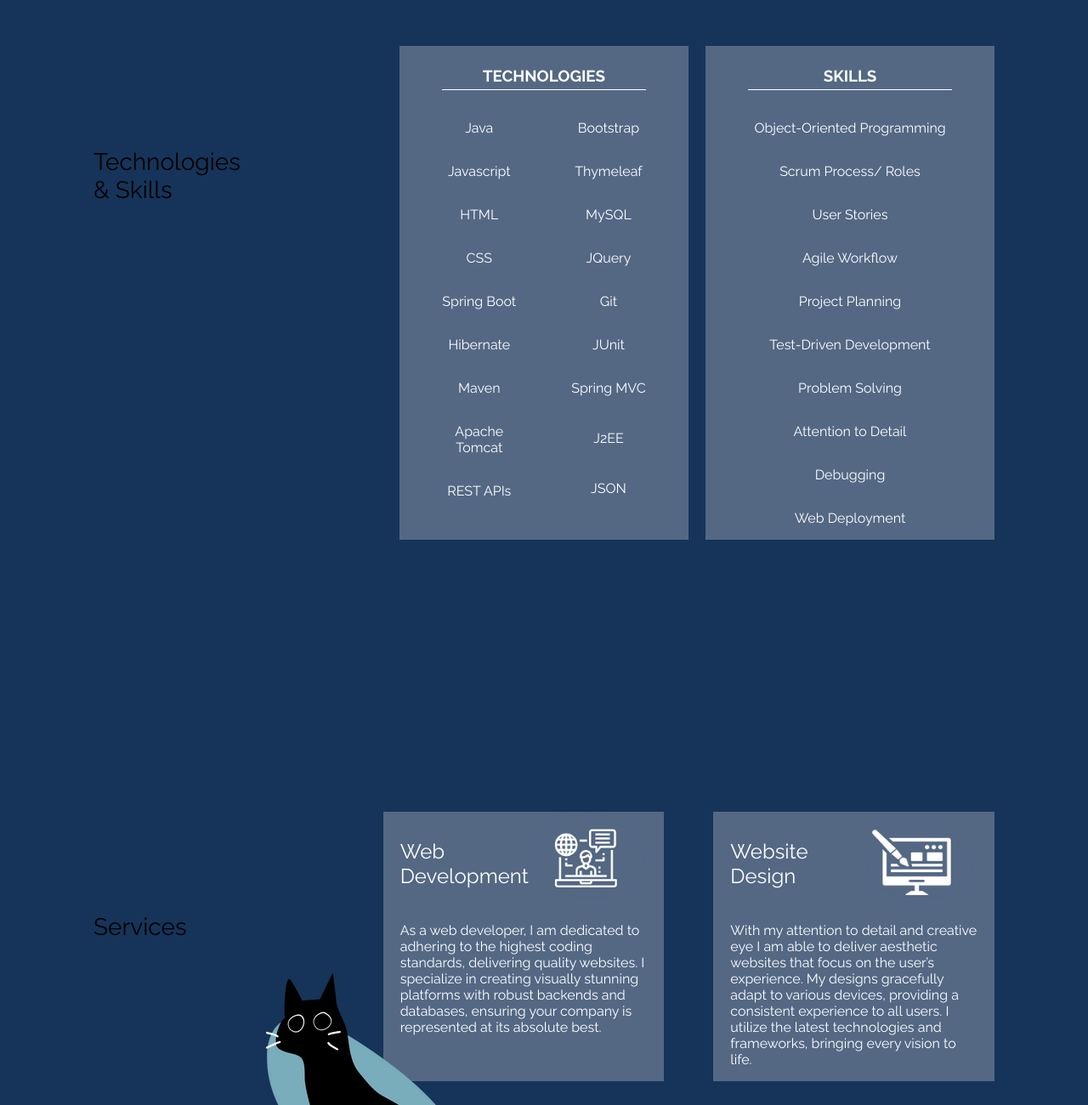
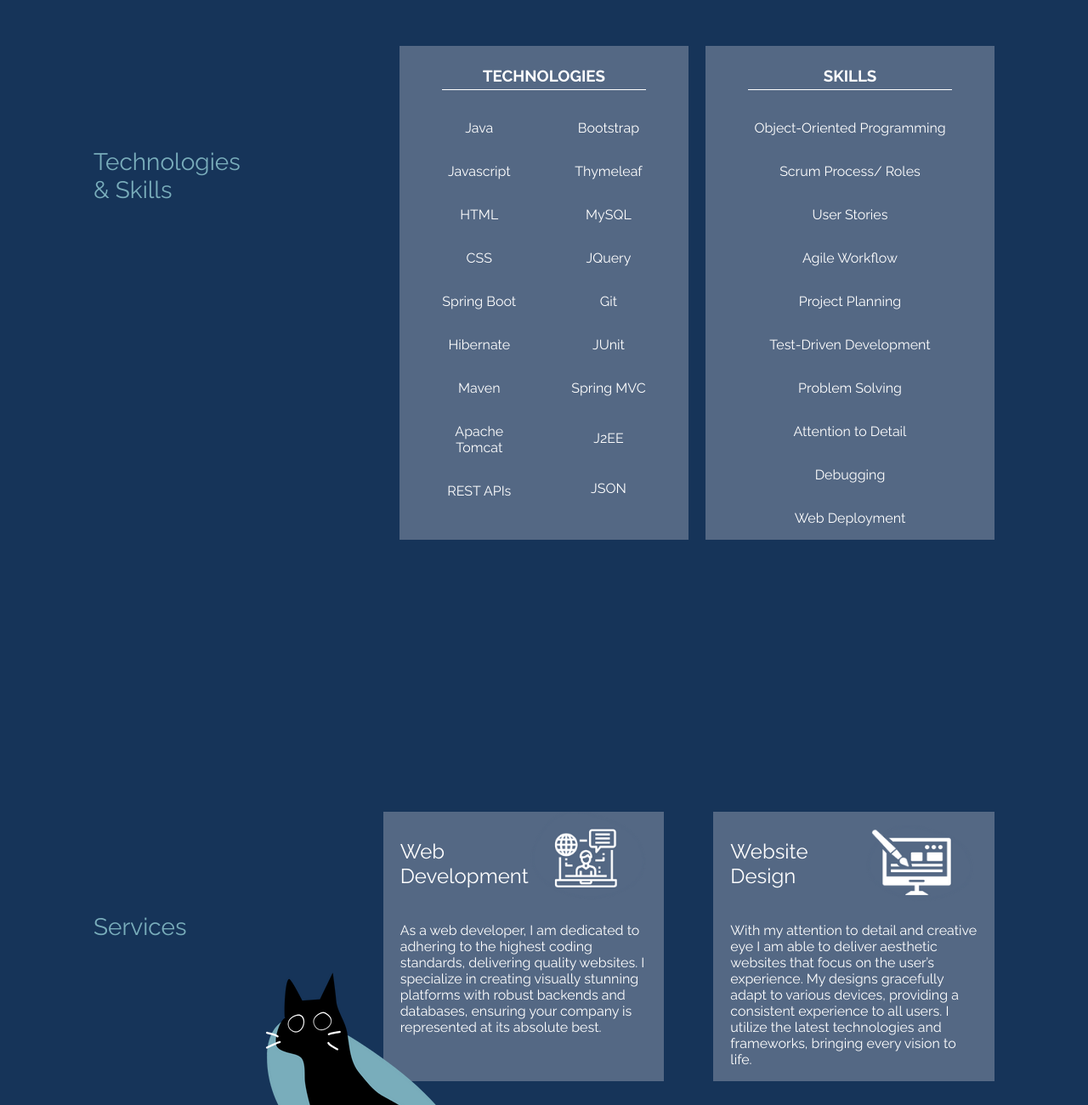
Before and after one commit to ava-smith/portfolio, a website: page index.html in a window 1280 px wide. Shown: the part 1500-2800 px from the top of the page at 85% size. Drawn offline with Linux system fonts and the light colour scheme.

Commit message:
added title color class

```diff
--- a/css/main.css
+++ b/css/main.css
@@ -168,3 +168,7 @@ body {
 .smaller-col {
     width: 30%;
 }
+
+.title-color {
+    color: var(--third);
+}
--- a/index.html
+++ b/index.html
@@ -45,7 +45,7 @@
     <div class="container about">
         <div class="row">
             <div class="column">
-                <div class="">
+                <div class="title-color">
                     <h2>WHO I AM</h2>
                 </div>
                 <div class="about-me">
@@ -67,7 +67,7 @@
     </div>
     <div class="container">
         <div class="row gap-20">
-            <div class="column tech-skills">
+            <div class="column tech-skills title-color">
                 <h2 class="margin-bottom-unset sub-title">Technologies</h2>
                 <h2 class="margin-top-unset sub-title">& Skills</h2>
             </div>
@@ -118,7 +118,7 @@
     </div>
     <div class="container services">
         <div class="row gap-10">
-            <div class="column tech-skills">
+            <div class="column tech-skills title-color">
                 <h2 class="sub-title">Services</h2>
             </div>
             <div class="column box web-dev">
@@ -146,7 +146,7 @@
     </div>
     <div class="container title">
         <div class="row">
-            <div class="column smaller-col">
+            <div class="column smaller-col title-color">
                 <h2>MemeSpace</h2>
                 <h2>(Capstone Project)</h2>
             </div>
```
